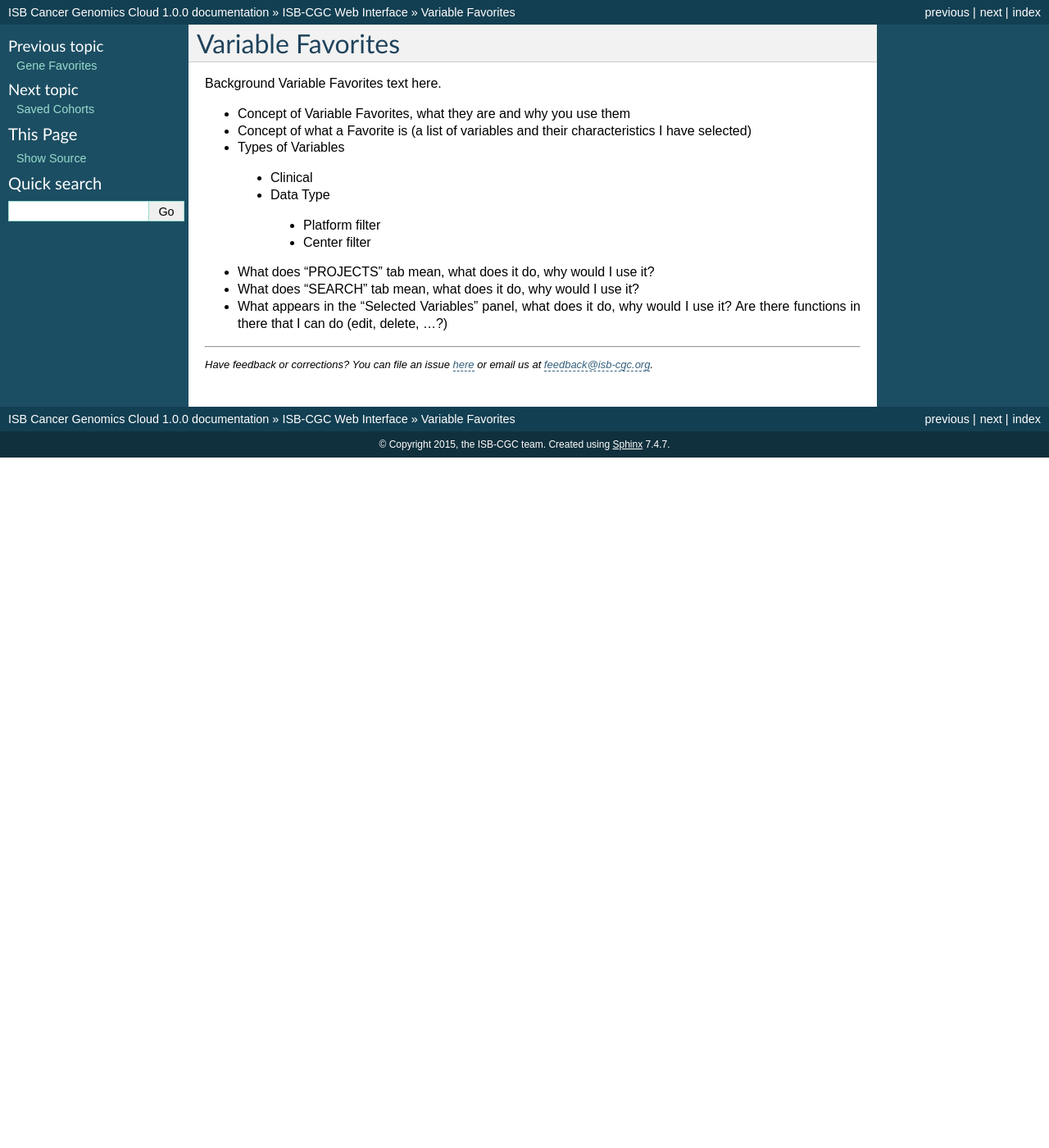
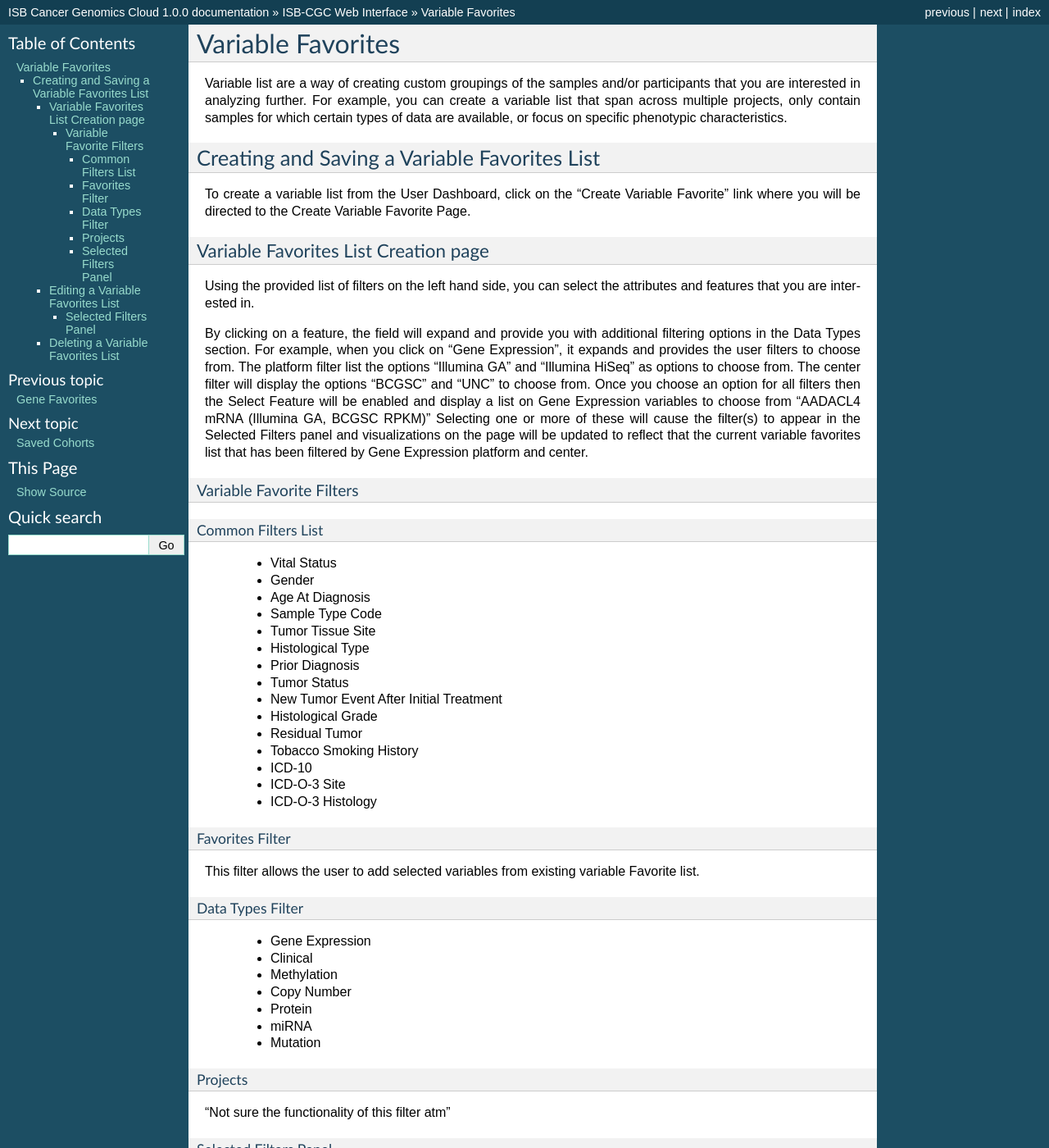
Before and after one commit to isb-cgc/readthedocs, a Sphinx documentation site: the page built from docs/source/sections/webapp/Variable-Favorites.rst, in a window 1280 px wide and 1400 px high. Shown: the whole window at 82% size. Built offline with Sphinx 7.4.7, drawn with Linux system fonts in a browser that asks for light colours; some of the changed text lies outside the part shown.

Commit message:
Update Variable-Favorites.rst

```diff
--- a/docs/source/sections/webapp/Variable-Favorites.rst
+++ b/docs/source/sections/webapp/Variable-Favorites.rst
@@ -1,16 +1,82 @@
+
 *******************
 Variable Favorites
 *******************
+Variable list are a way of creating custom groupings of the samples and/or participants that you are interested in analyzing further. For example, you can create a variable list that span across multiple projects, only contain samples for which certain types of data are available, or focus on specific phenotypic characteristics.
 
-Background Variable Favorites text here.
+Creating and Saving a Variable Favorites List
+##############################################
+To create a variable list from the User Dashboard, click on the "Create Variable Favorite” link where you will be directed to the Create Variable Favorite Page.
 
-* Concept of Variable Favorites, what they are and why you use them
-* Concept of what a Favorite is (a list of variables and their characteristics I have selected)
-* Types of Variables
- * Clinical
- * Data Type
-  * Platform filter
-  * Center filter
-* What does “PROJECTS” tab mean, what does it do, why would I use it?
-* What does “SEARCH” tab mean, what does it do, why would I use it?
-* What appears in the “Selected Variables” panel, what does it do, why would I use it?  Are there functions in there that I can do (edit, delete, …?)
+Variable Favorites List Creation page
+======================================
+Using the provided list of filters on the left hand side, you can select the attributes and features
+that you are interested in.
+
+By clicking on a feature, the field will expand and provide you with additional filtering options in the Data Types section.
+For example, when you click on “Gene Expression”, it expands and provides the user  filters to choose from. The platform filter list the options "Illumina GA" and "Illumina HiSeq" as options to choose from. The center filter will display the options "BCGSC" and "UNC" to choose from. Once you choose an option for all filters then the Select Feature will be enabled and display a list on Gene Expression variables to choose from "AADACL4 mRNA (Illumina GA, BCGSC RPKM)" Selecting one or more of these will cause the filter(s) to appear in the Selected Filters
+panel and visualizations on the page will be updated to reflect that the current variable favorites list that has been filtered by Gene Expression platform and center.
+
+Variable Favorite Filters
+-------------------------
+Common Filters List
+^^^^^^^^^^^^^^^^^^^
+    * Vital Status
+    * Gender
+    * Age At Diagnosis
+    * Sample Type Code
+    * Tumor Tissue Site
+    * Histological Type
+    * Prior Diagnosis
+    * Tumor Status
+    * New Tumor Event After Initial Treatment
+    * Histological Grade
+    * Residual Tumor
+    * Tobacco Smoking History
+    * ICD-10
+    * ICD-O-3 Site
+    * ICD-O-3 Histology
+
+Favorites Filter
+^^^^^^^^^^^^^^^^
+This filter allows the user to add selected variables from existing variable Favorite list.
+
+Data Types Filter
+^^^^^^^^^^^^^^^^^
+    * Gene Expression
+    * Clinical
+    * Methylation
+    * Copy Number
+    * Protein
+    * miRNA
+    * Mutation
+
+Projects
+^^^^^^^^
+"Not sure the functionality of this filter atm"
+
+Selected Filters Panel
+^^^^^^^^^^^^^^^^^^^^^^
+This is where the selected filters are shown so their is an easy to see what filters have been selected. Clicking "Clear All" will remove all selected filters.
+
+
+Editing a Variable Favorites List
+=================================
+**Details of variables favorites list edit page**
+Main Menu
+---------
+* Edit Button: Selecting this menu item make the filters panel appear. And filters selected will be additive to any filters that have already been selected. To return to the previous view, you much either save any selected filters, or choose to cancel adding any new filters.
+* Delete Button: Selecting this button will delete you variable favorites list.
+* Apply New Workbook button: Selecting this button will create a new workbook with the variable favorites list for analysis.
+
+Selected Filters Panel
+----------------------
+This panel displays any filters that have been used on the variable list or any of its ancestors. These cannot be modified and any additional filters applied to the cohorts will be deleted.
+
+Deleting a Variable Favorites List
+==================================
+From the dashboard:
+Click the arrow next to the variable favorites list a box will appear with the delete option. Confirm the deletion to permanently delete the list.
+
+From within the variable favorites list:
+If you are viewing the variable favorites list you created, then you delete the cohort by clicking the delete button under the selected variables list.
```
